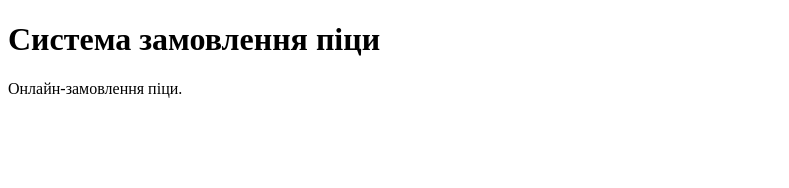
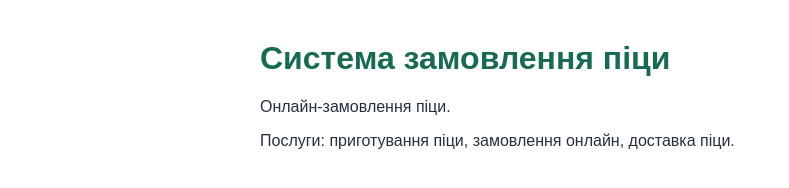
Before and after one commit to shcherbakovivan30-bit/pizza-order-git, a plain HTML site: page index.html in a window 1280 px wide. Shown: the whole page, without its empty margins (0-789 px from the left). Drawn offline with Linux system fonts and the light colour scheme.

Commit message:
Add service page

```diff
--- a/index.html
+++ b/index.html
@@ -5,9 +5,11 @@
     <meta charset="UTF-8">
     <meta name="viewport" content="width=device-width, initial-scale=1.0">
     <title>Система замовлення піци</title>
+    <link rel="stylesheet" href="styles.css">
 </head>
 <body>
     <h1>Система замовлення піци</h1>
     <p>Онлайн-замовлення піци.</p>
+    <p>Послуги: приготування піци, замовлення онлайн, доставка піци.</p>
 </body>
 </html>
--- /dev/null
+++ b/styles.css
@@ -0,0 +1,15 @@
+
+body {
+	font-family: Arial, sans-serif;
+	max-width: 760px;
+	margin: 40px auto;
+	color: #243040;
+}
+
+h1 {
+	color: #176b52;
+}
+
+a {
+	color: #0b61a4;
+}
```
Also changed, not shown: 1 other file.
